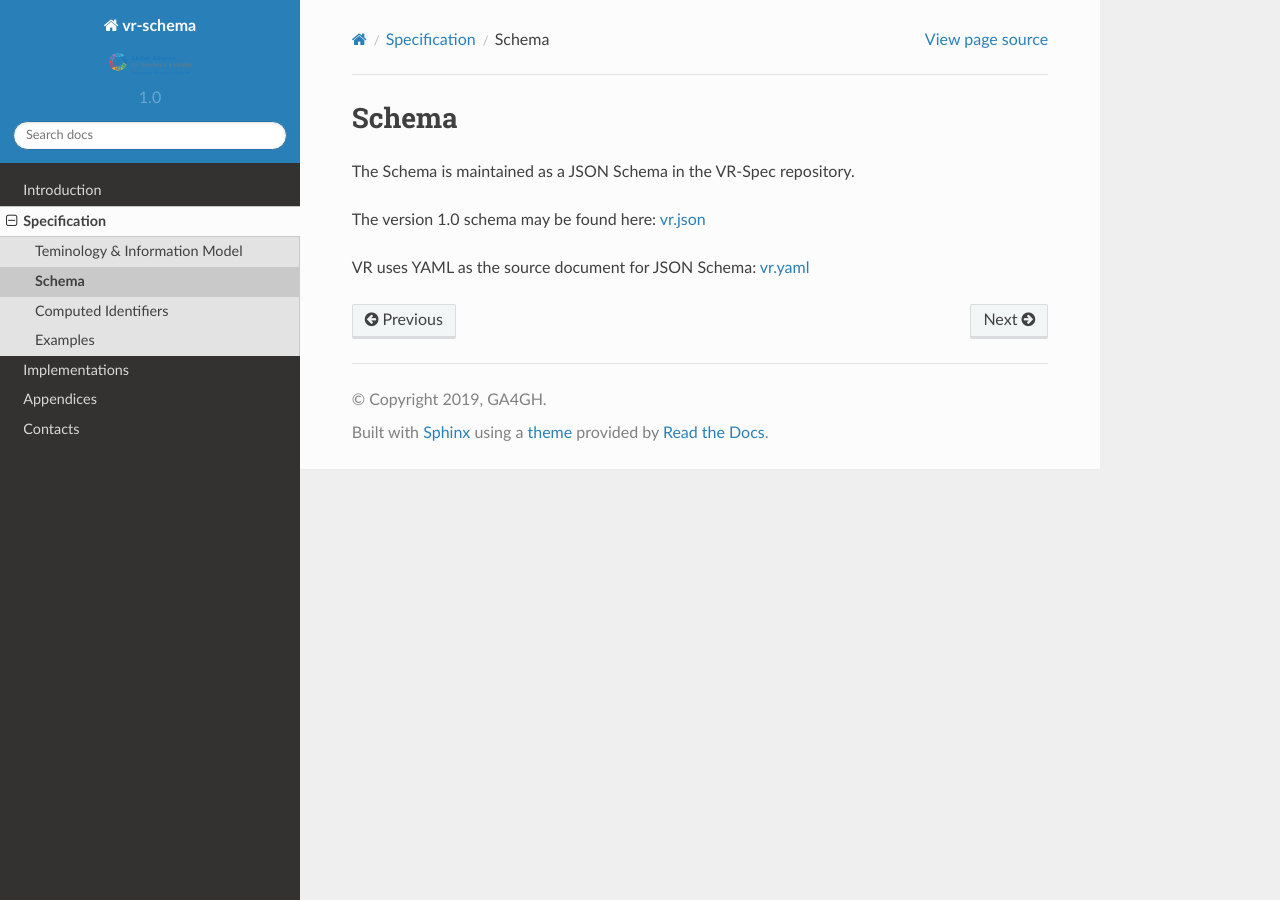
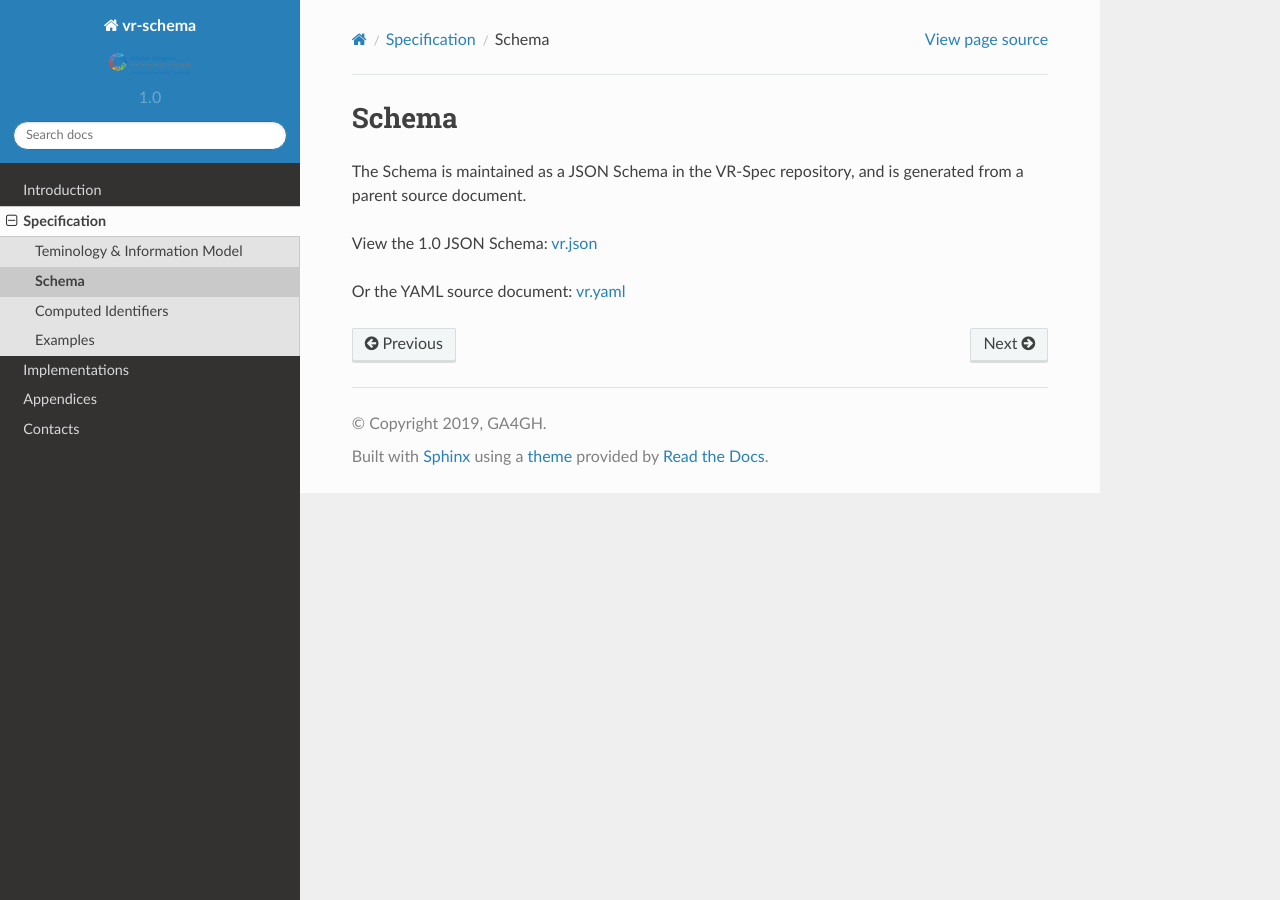
Before and after one commit to ga4gh/vrs, a Sphinx documentation site: the page built from docs/source/specification/schema.rst, in a window 1280 px wide. Built offline with Sphinx 7.4.7 and the Read the Docs theme 2.0.0, drawn with Linux system fonts in a browser that asks for light colours.

Commit message:
link to static schema docs defined by release in conf.py

```diff
--- a/docs/source/conf.py
+++ b/docs/source/conf.py
@@ -24,6 +24,13 @@ version = '1.0'
 release = '1.0.0-alpha.1'
 
 master_doc = 'index'
+
+# -- Schema doc paths --------------------------------------------------------
+
+rst_epilog = """
+.. |vr_json| replace:: `vr.json <https://raw.githubusercontent.com/ga4gh/vr-spec/{0}/schema/vr.json>`__
+.. |vr_yaml| replace:: `vr.yaml <https://raw.githubusercontent.com/ga4gh/vr-spec/{0}/schema/vr.yaml>`__
+""".format(release)
 
 # -- General configuration ---------------------------------------------------
 
--- a/docs/source/specification/schema.rst
+++ b/docs/source/specification/schema.rst
@@ -1,11 +1,8 @@
 Schema
 @@@@@@
 
-The Schema is maintained as a JSON Schema in the VR-Spec repository.
+The Schema is maintained as a JSON Schema in the VR-Spec repository, and is generated from a parent source document.
 
-The version |version| schema may be found here: `vr.json`_
+View the |version| JSON Schema: |vr_json|
 
-VR uses YAML as the source document for JSON Schema: `vr.yaml`_
-
-.. _vr.json: https://raw.githubusercontent.com/ga4gh/vr-spec/master/schema/vr.json
-.. _vr.yaml: https://raw.githubusercontent.com/ga4gh/vr-spec/master/schema/vr.yaml
+Or the YAML source document: |vr_yaml|
```
